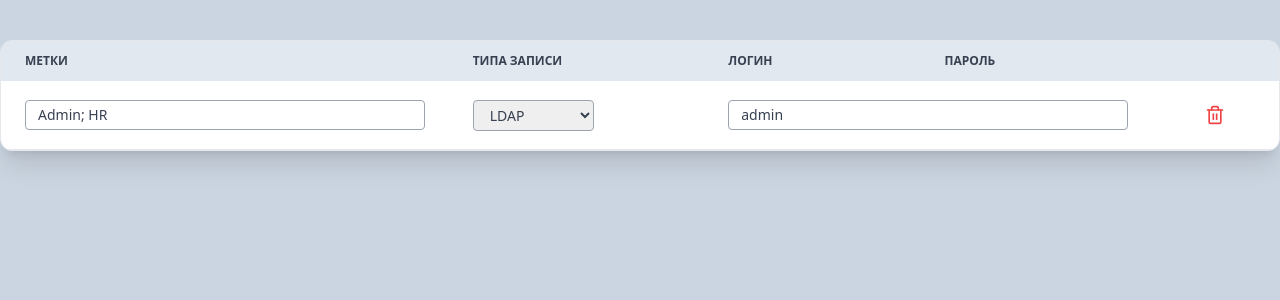
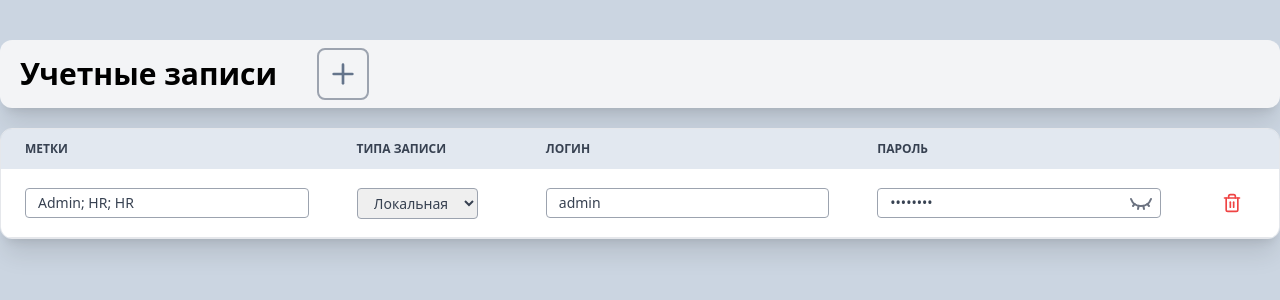
Before and after one commit to FarruxbekNozimov/vue-account-form, a Vue app: page / in a window 1280 px wide. Shown: the top 300 px of the page. Built offline with nearby package versions, Linux system fonts and the light colour scheme.

Commit message:
feat: add topbar with title and add button

```diff
--- a/src/App.vue
+++ b/src/App.vue
@@ -1,11 +1,9 @@
 <script setup>
-import AccountTable from './components/AccountTable.vue'
+import AppAccount from '@/components/Account/AppAccount.vue'
 </script>
 
 <template>
-  <div class="h-dvh bg-slate-300 py-10">
-    <div class="container mx-auto">
-      <AccountTable />
-    </div>
+  <div class="h-dvh bg-slate-300 py-10 font-sans">
+    <AppAccount />
   </div>
 </template>
--- a/src/components/AccountTable.vue
+++ b/src/components/Account/AccountTable.vue
@@ -1,8 +1,8 @@
 <script setup>
 import { ref } from 'vue'
 import { useAccountStore } from '@/stores/account'
-import DeleteButton from './Widgets/DeleteButton.vue'
-import PasswordInput from './Widgets/PasswordInput.vue'
+import DeleteButton from '@/components/Widgets/DeleteButton.vue'
+import PasswordInput from '@/components/Widgets/PasswordInput.vue'
 import { validateField } from '@/utils/validation'
 import { formatLabel, labelToString } from '@/utils/format-label'
 
--- /dev/null
+++ b/src/components/Account/AccountTopbar.vue
@@ -0,0 +1,12 @@
+<script setup>
+import AddButton from '../Widgets/AddButton.vue'
+</script>
+
+<template>
+  <div class="flex items-center gap-10 bg-gray-100 p-2 px-5 rounded-xl shadow-xl">
+    <h3 class="text-3xl font-bold">Учетные записи</h3>
+    <AddButton />
+  </div>
+</template>
+
+<style scoped></style>
--- /dev/null
+++ b/src/components/Account/AppAccount.vue
@@ -0,0 +1,11 @@
+<script setup>
+import AccountTable from '@/components/Account/AccountTable.vue'
+import AccountTopbar from '@/components/Account/AccountTopbar.vue'
+</script>
+
+<template>
+  <div class="container mx-auto space-y-5">
+    <AccountTopbar />
+    <AccountTable />
+  </div>
+</template>
--- /dev/null
+++ b/src/components/Widgets/AddButton.vue
@@ -0,0 +1,19 @@
+<script setup>
+import { Plus } from 'lucide-vue-next'
+
+defineProps({
+  size: { type: String, default: 'w-5 h-5' },
+})
+
+const emit = defineEmits(['delete'])
+</script>
+
+<template>
+  <button
+    @click="emit('delete')"
+    type="button"
+    class="text-slate-600 hover:bg-slate-100 rounded-lg p-2 border-2 border-gray-400 transition duration-200"
+  >
+    <Plus class="w-8 h-8 text-slate-500" />
+  </button>
+</template>
--- a/src/stores/account.ts
+++ b/src/stores/account.ts
@@ -21,8 +21,8 @@ export const useAccountStore = defineStore('account', () => {
     list: [
       {
         id: 1,
-        label: [{ text: 'Admin' }, { text: 'HR' }],
-        type: 'LDAP',
+        label: [{ text: 'Admin' }, { text: 'HR' }, { text: 'HR' }],
+        type: 'Локальная',
         login: 'admin',
         password: 'password',
       },
```
